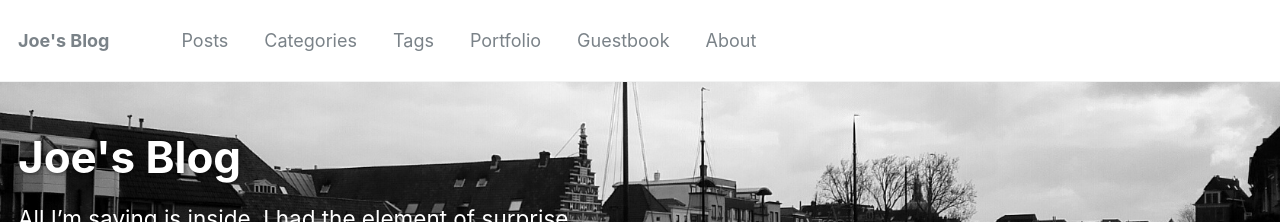
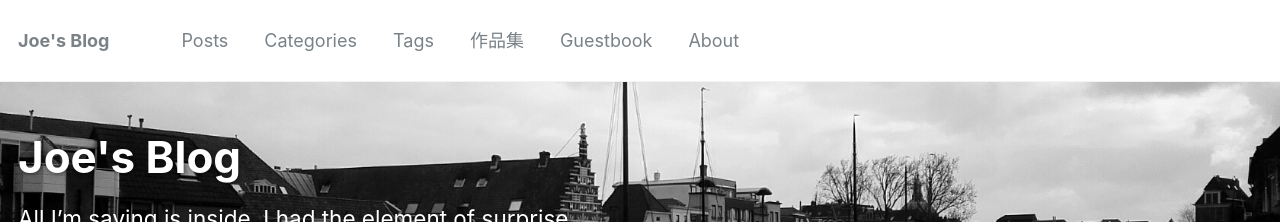
Before and after one commit to Chen-Jia-lin/chen-jia-lin.github, a Jekyll site: the page built from index.html, in a window 1280 px wide and 1316 px high. Shown: the top 222 px of the window. Built offline with Jekyll 4.4.1, drawn with Linux system fonts in a browser that asks for light colours; the list of posts is cut into pages by our own code; comment, search, counter and statistics services are not loaded.

Commit message:
改了标题

```diff
--- a/_data/navigation.yml
+++ b/_data/navigation.yml
@@ -9,7 +9,7 @@ main:
   - title: "Tags"
     url: /tags
 
-  - title: "Portfolio"
+  - title: "作品集"
     url: /portfolio
 
   - title: "Guestbook"
```
